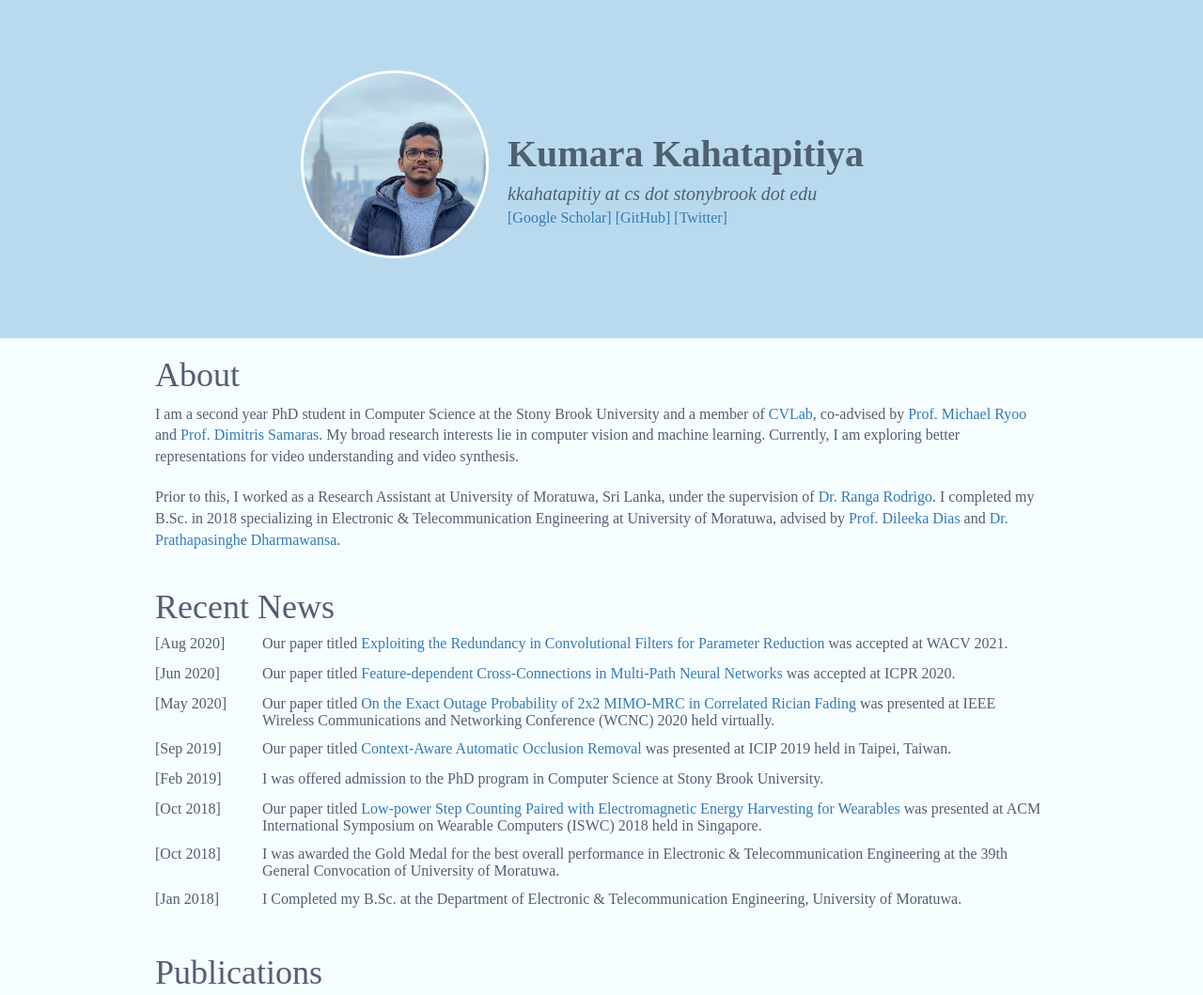
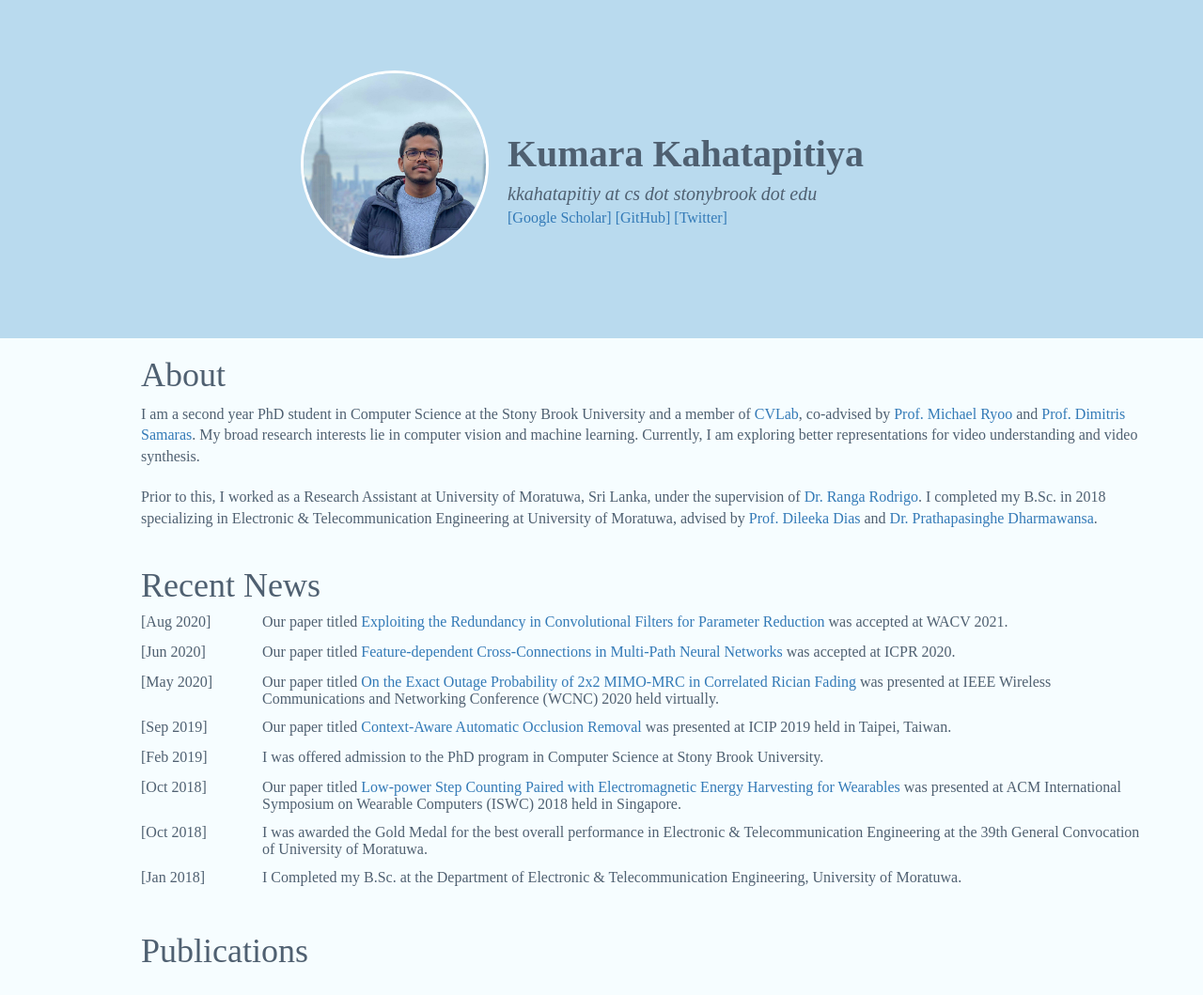
Before and after one commit to kkahatapitiya/kkahatapitiya.github.io, a plain HTML site: page index.html in a window 1280 px wide. Shown: the top 1059 px of the page at 94% size. Drawn offline with Linux system fonts and the light colour scheme.

Commit message:
initial commit

```diff
--- a/index.html
+++ b/index.html
@@ -107,7 +107,7 @@
 
 
     <div class='container'>
-      <div class='col-xs-10 col-md-offset-1'>
+      <div class='col-xs-13 col-md-offset-1'>
 
         <div class='row'>
           <h1>About</h1>
```
